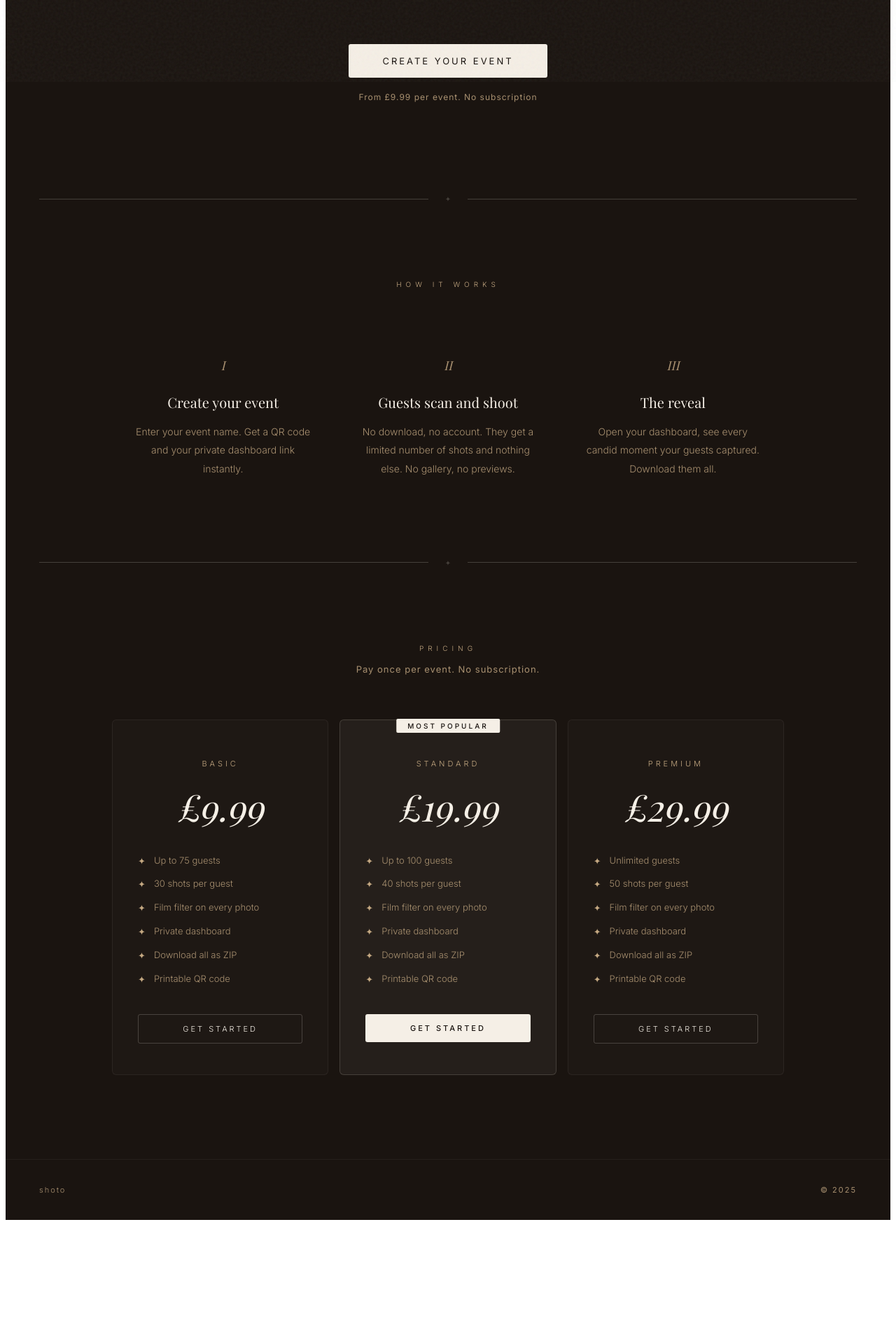
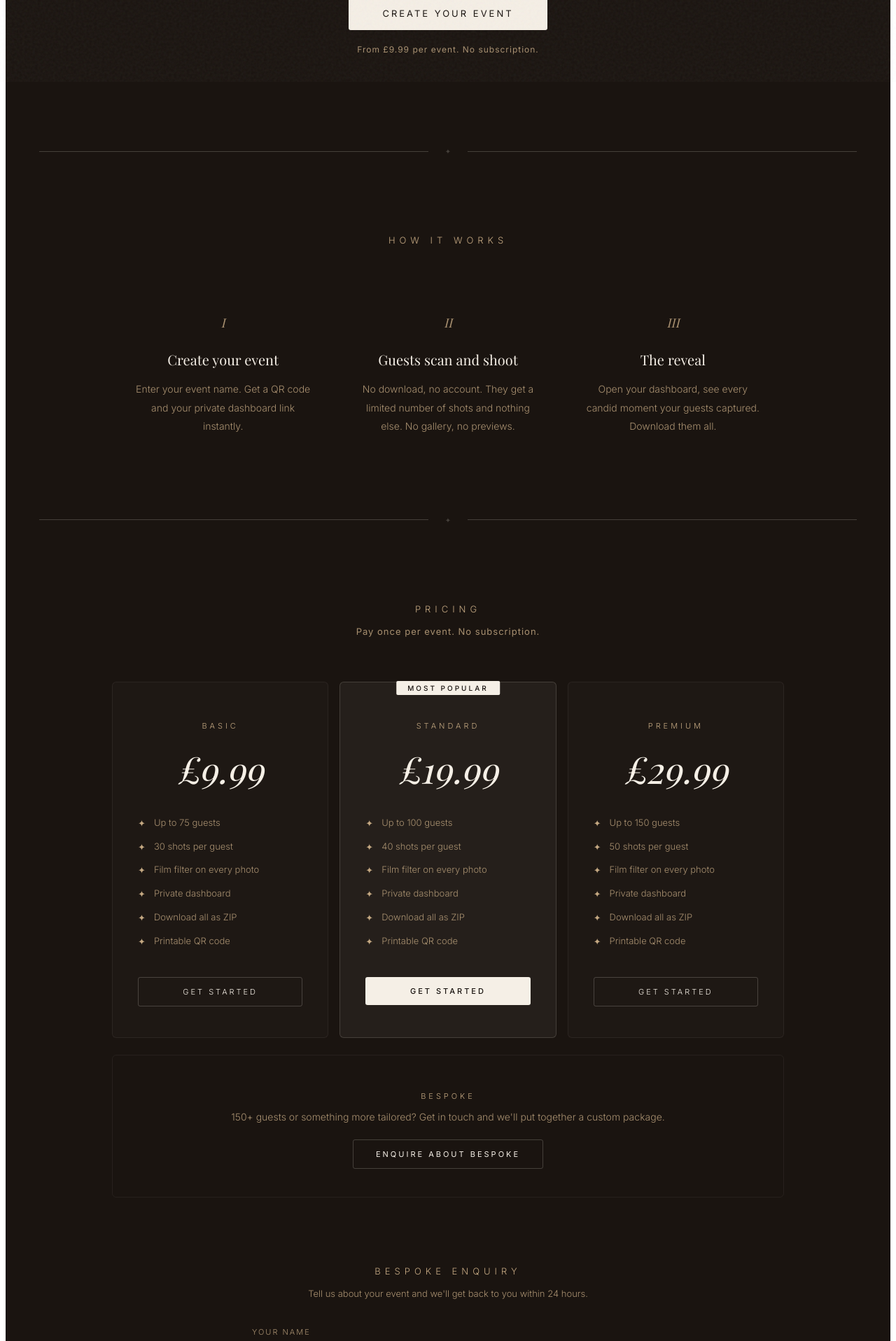
Before and after one commit to kylewazza/shoto, a React (Vite) app: page / in a window 1280 px wide. Shown: the part 683-2599 px from the top of the page at 70% size. Before the commit the page ends 2434 px from the top, so only its background shows below. Built offline with nearby package versions, Linux system fonts and the light colour scheme; no server answers; a web font is replaced by a local one.

Commit message:
landing page design updates

```diff
--- a/src/Landing.jsx
+++ b/src/Landing.jsx
@@ -1,4 +1,8 @@
+import { useRef, useState } from "react"
+
 export default function Landing() {
+  const pricingRef = useRef(null)
+
   const tiers = [
     {
       name: "Basic",
@@ -16,10 +20,14 @@ export default function Landing() {
     {
       name: "Premium",
       price: "£29.99",
-      guests: "Unlimited guests",
+      guests: "Up to 150 guests",
       shots: "50 shots per guest",
     },
   ]
+
+  function scrollToPricing() {
+    pricingRef.current?.scrollIntoView({ behavior: "smooth" })
+  }
 
   return (
     <div style={{
@@ -27,6 +35,8 @@ export default function Landing() {
       background: "#1a1410",
       color: "#f5efe6",
       fontFamily: "'Inter', sans-serif",
+      margin: 0,
+      padding: 0,
     }}>
 
       {/* Grain overlay */}
@@ -54,7 +64,7 @@ export default function Landing() {
       {/* Nav */}
       <nav style={{
         display: "flex",
-        justifyContent: "space-between",
+        justifyContent: "center",
         alignItems: "center",
         padding: "28px 48px",
         position: "relative",
@@ -68,17 +78,6 @@ export default function Landing() {
           fontWeight: 300,
           color: "#f5efe6"
         }}>shoto</h1>
-        <a href="/create" style={{
-          border: "1px solid rgba(245,239,230,0.25)",
-          color: "#f5efe6",
-          padding: "9px 22px",
-          borderRadius: 3,
-          textDecoration: "none",
-          fontWeight: 300,
-          fontSize: 12,
-          letterSpacing: 2,
-          textTransform: "uppercase"
-        }}>Get Started</a>
       </nav>
 
       {/* Hero */}
@@ -93,21 +92,23 @@ export default function Landing() {
         <p style={{
           color: "#c4a882",
           letterSpacing: 6,
-          fontSize: 10,
-          marginBottom: 48,
+          fontSize: 13,
+          marginBottom: 32,
           textTransform: "uppercase",
           fontWeight: 300
         }}>The disposable camera experience, reimagined</p>
+
         <h2 style={{
           fontFamily: "'Playfair Display', serif",
-          fontSize: "clamp(42px, 7vw, 76px)",
+          fontSize: "clamp(36px, 5.5vw, 62px)",
           fontWeight: 400,
           lineHeight: 1.15,
           marginBottom: 40,
           color: "#f5efe6",
           fontStyle: "italic",
           textShadow: "0 0 80px rgba(255,180,80,0.15)"
-        }}>The photos you<br />never knew<br />were being taken.</h2>
+        }}>Candid moments,<br />captured by everyone,<br />in the room.</h2>
+
         <p style={{
           color: "#a89070",
           fontSize: 16,
@@ -120,24 +121,28 @@ export default function Landing() {
           Guests scan a QR code and get a disposable camera on their phone.
           No app. No gallery. Candid moments, revealed when you're ready.
         </p>
-        <a href="/create" style={{
+        <button
+          onClick={scrollToPricing}
+          style={{
             background: "#f5efe6",
             color: "#1a1410",
             padding: "16px 48px",
             borderRadius: 3,
-          textDecoration: "none",
+            border: "none",
             fontWeight: 400,
             fontSize: 13,
             display: "inline-block",
             letterSpacing: 3,
-          textTransform: "uppercase"
-        }}>Create your event</a>
+            textTransform: "uppercase",
+            cursor: "pointer",
+            fontFamily: "'Inter', sans-serif"
+          }}>Create your event</button>
         <p style={{
           color: "#a89070",
           fontSize: 12,
           marginTop: 20,
           letterSpacing: 1
-        }}>From £9.99 per event. No subscription</p>
+        }}>From £9.99 per event. No subscription.</p>
       </div>
 
       {/* Divider */}
@@ -167,7 +172,7 @@ export default function Landing() {
           textAlign: "center",
           color: "#c4a882",
           letterSpacing: 6,
-          fontSize: 10,
+          fontSize: 13,
           textTransform: "uppercase",
           marginBottom: 80,
           fontWeight: 300
@@ -219,10 +224,10 @@ export default function Landing() {
       </div>
 
       {/* Pricing */}
-      <div style={{
+      <div ref={pricingRef} style={{
         maxWidth: 960,
         margin: "0 auto",
-        padding: "100px 24px 120px",
+        padding: "100px 24px 60px",
         position: "relative",
         zIndex: 10
       }}>
@@ -230,7 +235,7 @@ export default function Landing() {
           textAlign: "center",
           color: "#c4a882",
           letterSpacing: 6,
-          fontSize: 10,
+          fontSize: 13,
           textTransform: "uppercase",
           marginBottom: 16,
           fontWeight: 300
@@ -246,7 +251,8 @@ export default function Landing() {
         <div style={{
           display: "grid",
           gridTemplateColumns: "repeat(auto-fit, minmax(260px, 1fr))",
-          gap: 16
+          gap: 16,
+          marginBottom: 24
         }}>
           {tiers.map(({ name, price, guests, shots, featured }) => (
             <div key={name} style={{
@@ -322,6 +328,54 @@ export default function Landing() {
             </div>
           ))}
         </div>
+
+        {/* Bespoke */}
+        <div style={{
+          textAlign: "center",
+          padding: "40px 24px",
+          border: "1px solid rgba(245,239,230,0.06)",
+          borderRadius: 6,
+          marginBottom: 24
+        }}>
+          <p style={{ color: "#c4a882", fontSize: 11, letterSpacing: 4, textTransform: "uppercase", marginBottom: 12, fontWeight: 300 }}>Bespoke</p>
+          <p style={{ color: "#a89070", fontSize: 14, marginBottom: 24, fontWeight: 300 }}>150+ guests or something more tailored? Get in touch and we'll put together a custom package.</p>
+          <button
+            onClick={() => document.getElementById("bespoke-form").scrollIntoView({ behavior: "smooth" })}
+            style={{
+              background: "transparent",
+              color: "#f5efe6",
+              border: "1px solid rgba(245,239,230,0.2)",
+              borderRadius: 3,
+              padding: "13px 32px",
+              fontSize: 11,
+              letterSpacing: 3,
+              textTransform: "uppercase",
+              cursor: "pointer",
+              fontFamily: "'Inter', sans-serif"
+            }}>Enquire about bespoke</button>
+        </div>
+      </div>
+
+      {/* Bespoke form */}
+      <div id="bespoke-form" style={{
+        maxWidth: 560,
+        margin: "0 auto",
+        padding: "0 24px 120px",
+        position: "relative",
+        zIndex: 10
+      }}>
+        <p style={{
+          textAlign: "center",
+          color: "#c4a882",
+          letterSpacing: 6,
+          fontSize: 13,
+          textTransform: "uppercase",
+          marginBottom: 16,
+          fontWeight: 300
+        }}>Bespoke enquiry</p>
+        <p style={{ textAlign: "center", color: "#a89070", fontSize: 13, marginBottom: 40, fontWeight: 300 }}>Tell us about your event and we'll get back to you within 24 hours.</p>
+
+        <BespokeForm />
       </div>
 
       {/* Footer */}
@@ -338,9 +392,103 @@ export default function Landing() {
         zIndex: 10
       }}>
         <span style={{ fontFamily: "'Inter', sans-serif", fontWeight: 300 }}>shoto</span>
-        <span>© 2025</span>
+        <a href="https://www.instagram.com/useshoto" target="_blank" rel="noopener noreferrer" style={{ color: "#a89070", textDecoration: "none", letterSpacing: 2 }}>useshoto</a>
+        <span>© 2026 est.</span>
       </div>
 
     </div>
   )
 }
+
+function BespokeForm() {
+  const [form, setForm] = useState({ name: "", email: "", occasion: "", guests: "", message: "" })
+  const [sending, setSending] = useState(false)
+  const [sent, setSent] = useState(false)
+
+  function handleChange(e) {
+    setForm(prev => ({ ...prev, [e.target.name]: e.target.value }))
+  }
+
+  async function handleSubmit() {
+    if (!form.name || !form.email || !form.message) return
+    setSending(true)
+    try {
+      await fetch("/api/bespoke-enquiry", {
+        method: "POST",
+        headers: { "Content-Type": "application/json" },
+        body: JSON.stringify(form)
+      })
+      setSent(true)
+    } catch (e) {
+      alert("Something went wrong. Please email us directly at hello@shoto.co.uk")
+    }
+    setSending(false)
+  }
+
+  const inputStyle = {
+    width: "100%",
+    padding: "12px 16px",
+    borderRadius: 6,
+    border: "1px solid rgba(245,239,230,0.15)",
+    background: "rgba(255,255,255,0.03)",
+    color: "#f5efe6",
+    fontSize: 14,
+    marginBottom: 16,
+    boxSizing: "border-box",
+    fontFamily: "'Inter', sans-serif"
+  }
+
+  const labelStyle = {
+    color: "#a89070",
+    fontSize: 11,
+    letterSpacing: 2,
+    textTransform: "uppercase",
+    display: "block",
+    marginBottom: 8,
+    fontWeight: 300
+  }
+
+  if (sent) {
+    return (
+      <div style={{ textAlign: "center", padding: "40px 0" }}>
+        <p style={{ color: "#c4a882", fontSize: 13, letterSpacing: 2, textTransform: "uppercase", marginBottom: 12 }}>Message sent</p>
+        <p style={{ color: "#a89070", fontSize: 14, fontWeight: 300 }}>We will be in touch within 24 hours.</p>
+      </div>
+    )
+  }
+
+  return (
+    <div>
+      <label style={labelStyle}>Your name</label>
+      <input name="name" value={form.name} onChange={handleChange} placeholder="Full name" style={inputStyle} />
+      <label style={labelStyle}>Email</label>
+      <input name="email" type="email" value={form.email} onChange={handleChange} placeholder="your@email.com" style={inputStyle} />
+      <label style={labelStyle}>Occasion</label>
+      <input name="occasion" value={form.occasion} onChange={handleChange} placeholder="e.g. Corporate event, festival" style={inputStyle} />
+      <label style={labelStyle}>Expected guest count</label>
+      <input name="guests" value={form.guests} onChange={handleChange} placeholder="e.g. 300" style={inputStyle} />
+      <label style={labelStyle}>Tell us about your event</label>
+      <textarea name="message" value={form.message} onChange={handleChange} placeholder="Any details that would help us put together the right package" rows={4} style={{ ...inputStyle, resize: "vertical" }} />
+      <button
+        onClick={handleSubmit}
+        disabled={sending || !form.name || !form.email || !form.message}
+        style={{
+          width: "100%",
+          padding: "14px",
+          borderRadius: 4,
+          border: "none",
+          background: form.name && form.email && form.message ? "#f5efe6" : "#2a2420",
+          color: form.name && form.email && form.message ? "#1a1410" : "#4a3f35",
+          fontSize: 12,
+          fontWeight: 500,
+          letterSpacing: 3,
+          textTransform: "uppercase",
+          cursor: form.name && form.email && form.message ? "pointer" : "not-allowed",
+          fontFamily: "'Inter', sans-serif"
+        }}
+      >
+        {sending ? "Sending..." : "Send enquiry"}
+      </button>
+    </div>
+  )
+}
```
Lines whose indentation alone changed are shown as unchanged.
